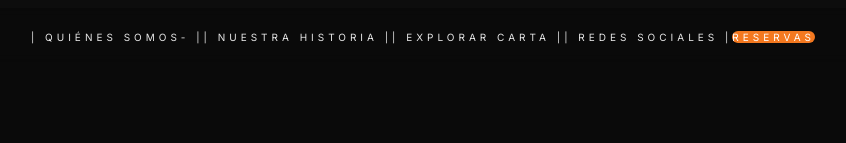
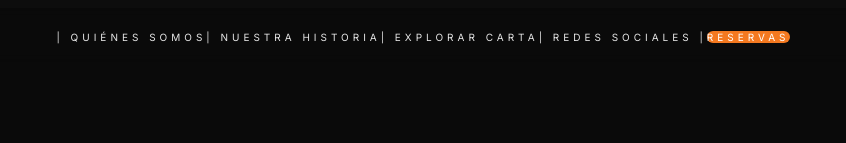
Before and after one commit to mesavivafuenlabrada/mesa-viva-web, a Next.js app: page / in a window 1280 px wide. Shown: the top 143 px of the page, without its empty margins (245-1091 px from the left). Built offline with nearby package versions, Linux system fonts and the light colour scheme; a web font is replaced by a local one.

Commit message:
Cambio el horario de apertura

```diff
--- a/app/page.tsx
+++ b/app/page.tsx
@@ -4,9 +4,9 @@ import Countdown from './Countdown';
 // 1. COMPONENTE: NAVBAR (Actualizado con Reservas y Teléfono)
 function Navbar() {
   const navItems = [
-    { name: '| Quiénes Somos- |', href: '#quienes-somos' },
-    { name: '| Nuestra Historia |', href: '#historia' },
-    { name: '| Explorar Carta |', href: '#menu' },
+    { name: '| Quiénes Somos ', href: '#quienes-somos' },
+    { name: '| Nuestra Historia ', href: '#historia' },
+    { name: '| Explorar Carta ', href: '#menu' },
     { name: '| Redes Sociales |', href: '#redes' },
     { name: 'Reservas', href: 'tel:+34695232391', isAction: true }, // Nueva opción
   ];
```
